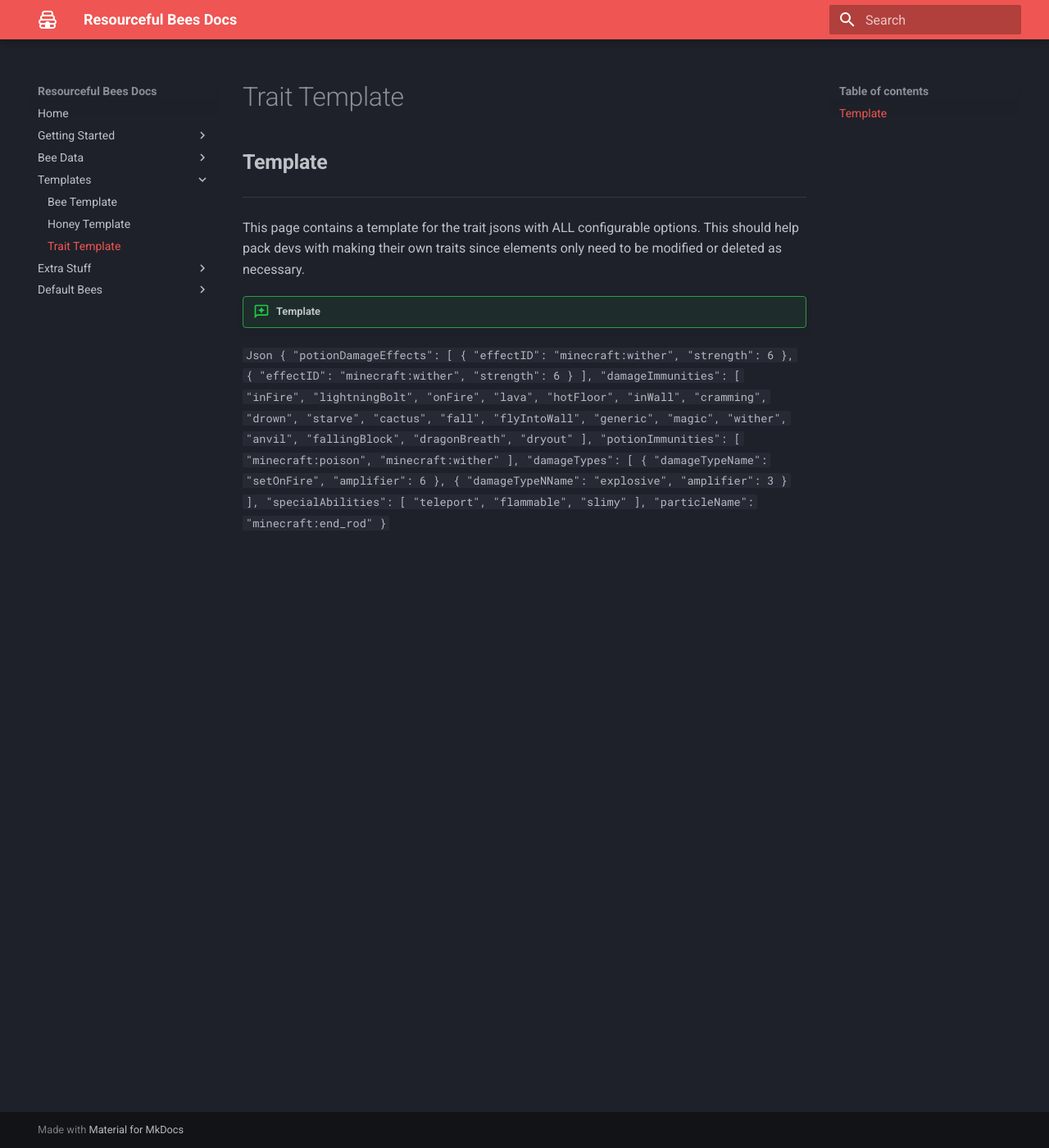
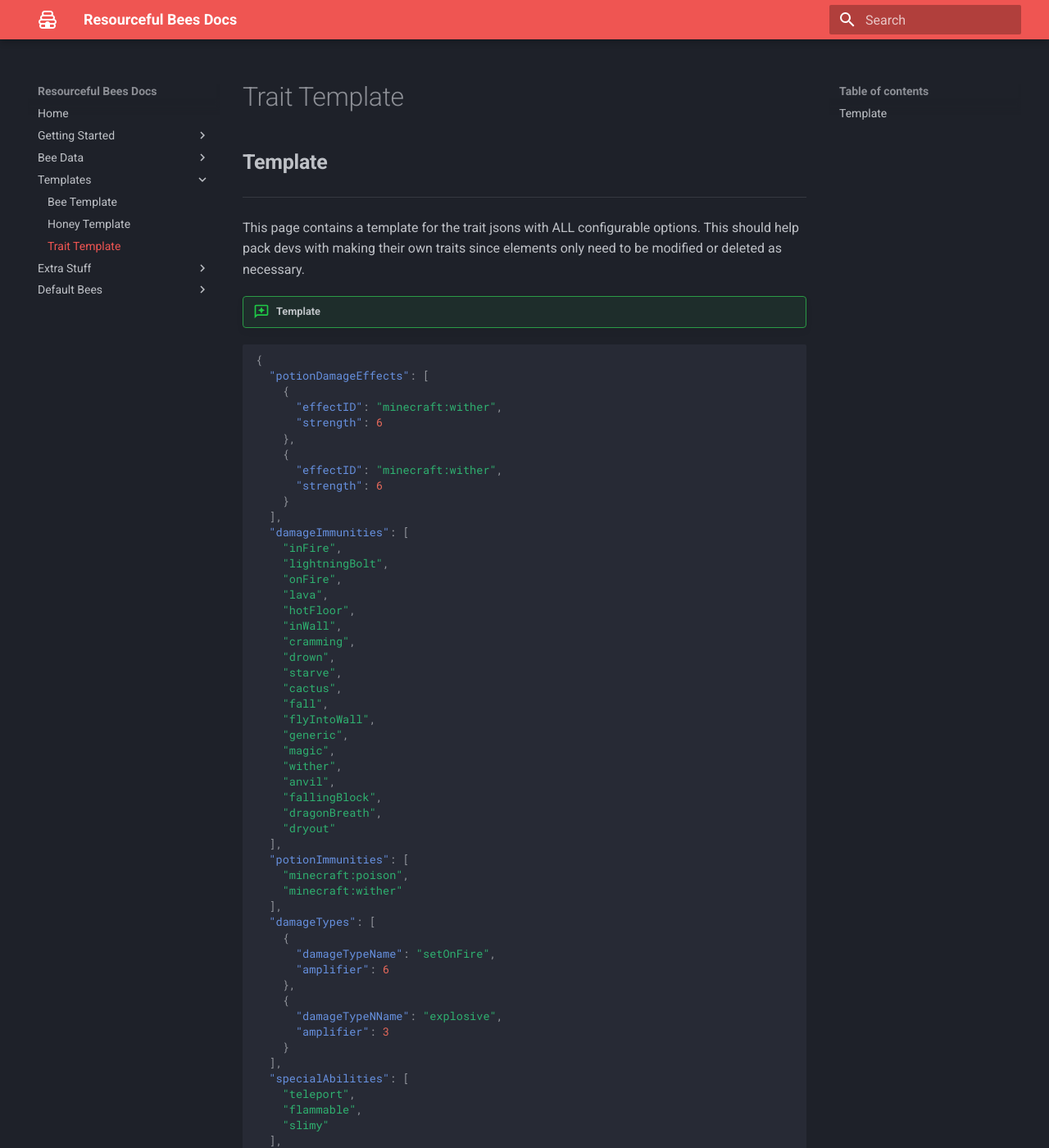
Before and after one commit to Team-Resourceful/ResourcefulBeesDocs, an MkDocs documentation site: the page built from docs/data_templates/trait_template.md, in a window 1280 px wide and 1400 px high. Shown: the whole window at 82% size. Built offline with MkDocs 1.6.1 and Material for MkDocs 9.7.7, drawn with Linux system fonts in a browser that asks for light colours; some of the changed text lies outside the part shown.

Commit message:
trait template update

````diff
--- a/docs/data_templates/trait_template.md
+++ b/docs/data_templates/trait_template.md
@@ -2,9 +2,8 @@
 ***
 
 This page contains a template for the trait jsons with ALL configurable options. This should help pack devs with making their own traits since elements only need to be modified or deleted as necessary.
-
 !!!template "Template"
-```Json
+  ```json
   {
     "potionDamageEffects": [
       {
````
